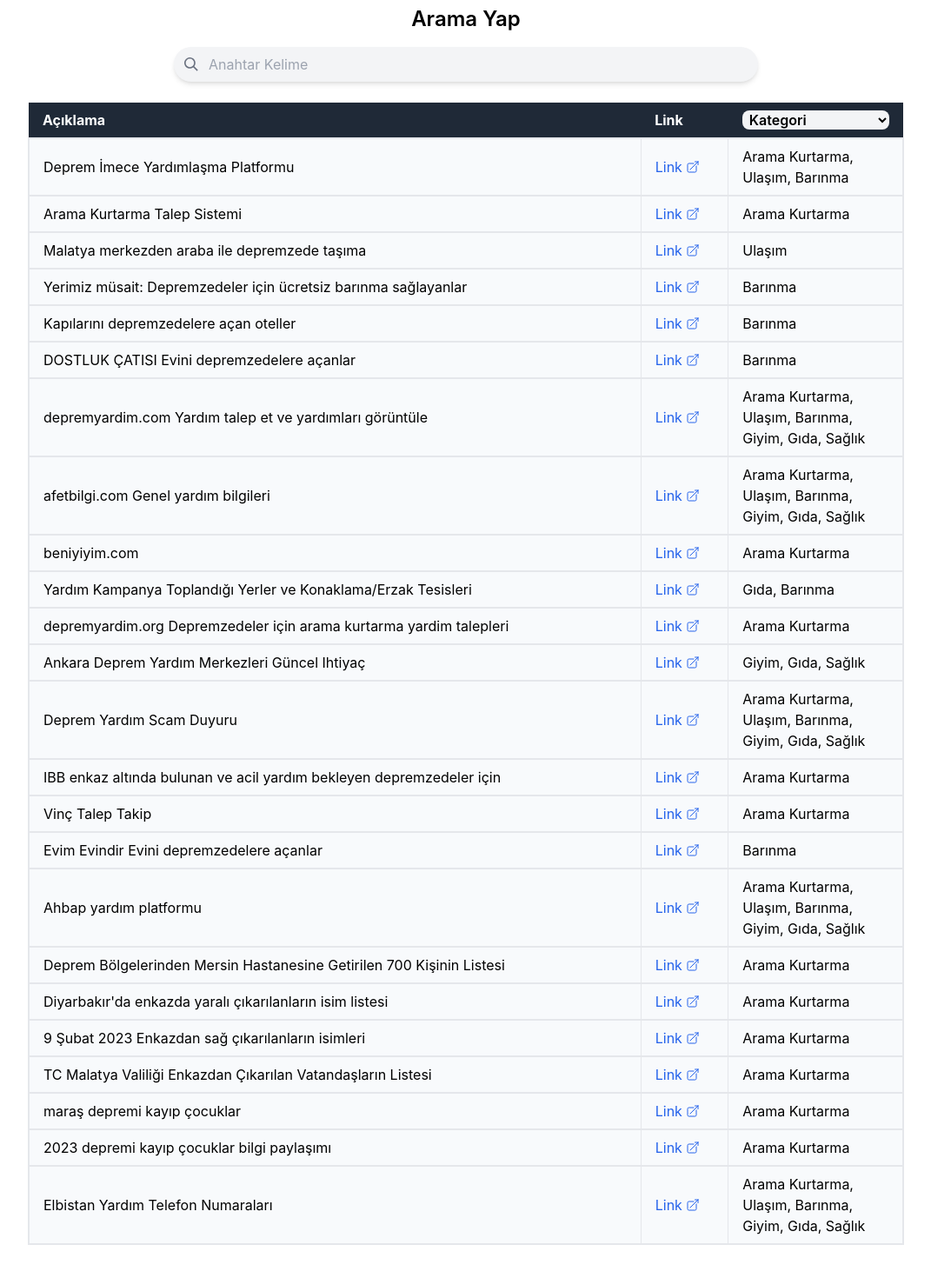
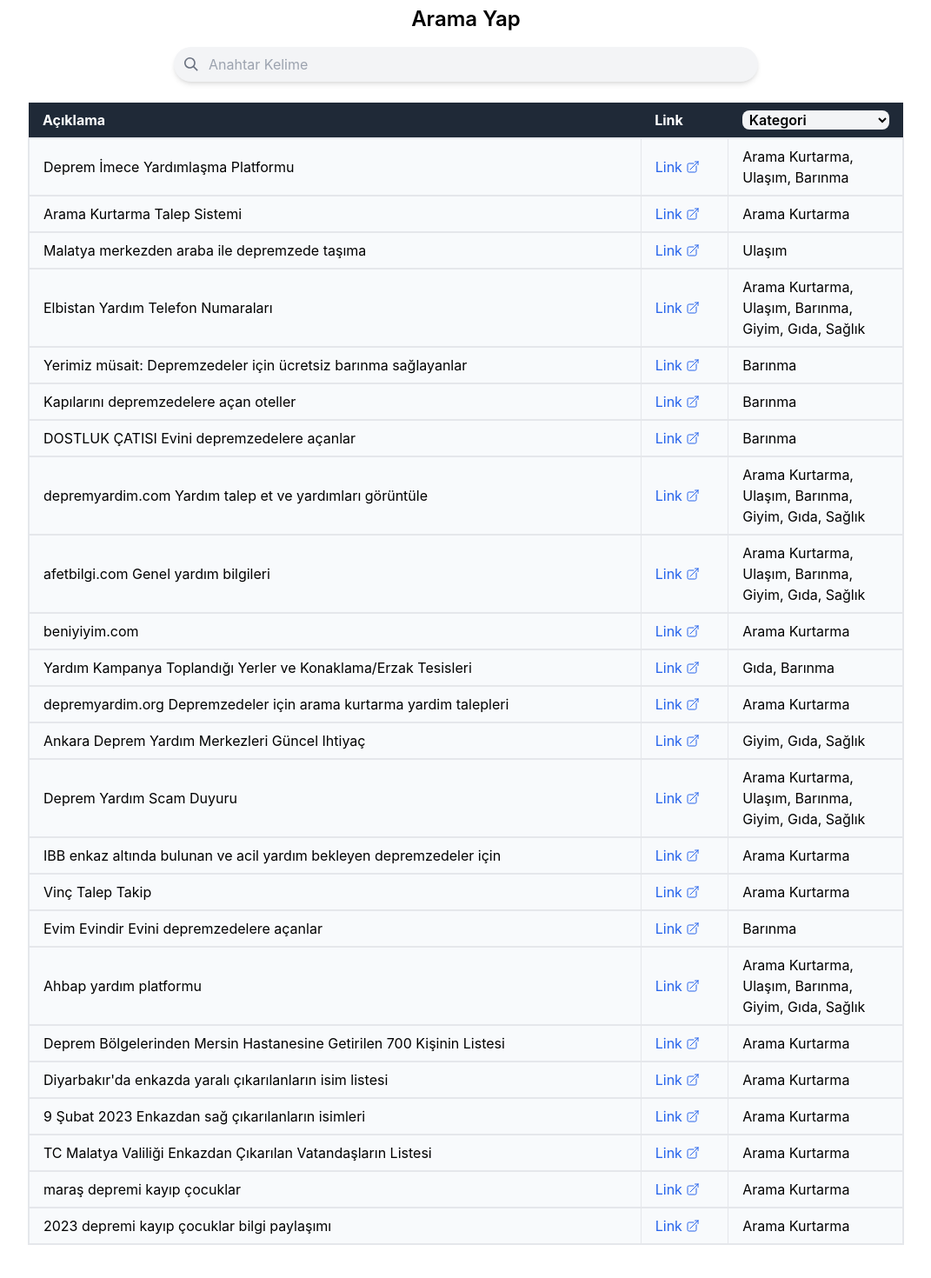
Before and after one commit to alparslandeniz/tumyardimlar, a React (Create React App) app: page / in a window 1280 px wide. Shown: the part 326-1796 px from the top of the page at 87% size, without its empty margins (104-1175 px from the left). Built offline with nearby package versions, Linux system fonts and the light colour scheme.

Commit message:
Update Data.js
Update row

```diff
--- a/src/Components/Constants/Data.js
+++ b/src/Components/Constants/Data.js
@@ -13,6 +13,11 @@ export const allForms = [
     description: "Malatya merkezden araba ile depremzede taşıma",
     url: "https://docs.google.com/forms/d/e/1FAIpQLSexJOmaK-r6khyCTE9rVTr9W8QFo7aMbx4tweZEbeASJ8RRVg/viewform",
     category: "Ulaşım",
+  },
+  {
+    description: "Elbistan Yardım Telefon Numaraları",
+    url: "https://docs.google.com/spreadsheets/d/175a_mTWpZnJiUy2Ur1CdhvUcqzGHvFQzOv9ED4-HoL8/edit?usp=sharing",
+    category: "Arama Kurtarma, Ulaşım, Barınma, Giyim, Gıda, Sağlık",
   },
   {
     description: "Yerimiz müsait: Depremzedeler için ücretsiz barınma sağlayanlar",
@@ -114,9 +119,4 @@ export const allForms = [
     url: "https://eksisozluk.com/2023-depremi-kayip-cocuklar-bilgi-paylasimi--7571781",
     category: "Arama Kurtarma",
   },
-  {
-    description: "Elbistan Yardım Telefon Numaraları",
-    url: "https://docs.google.com/spreadsheets/d/175a_mTWpZnJiUy2Ur1CdhvUcqzGHvFQzOv9ED4-HoL8/edit?usp=sharing",
-    category: "Arama Kurtarma, Ulaşım, Barınma, Giyim, Gıda, Sağlık",
-  },
 ];
```
